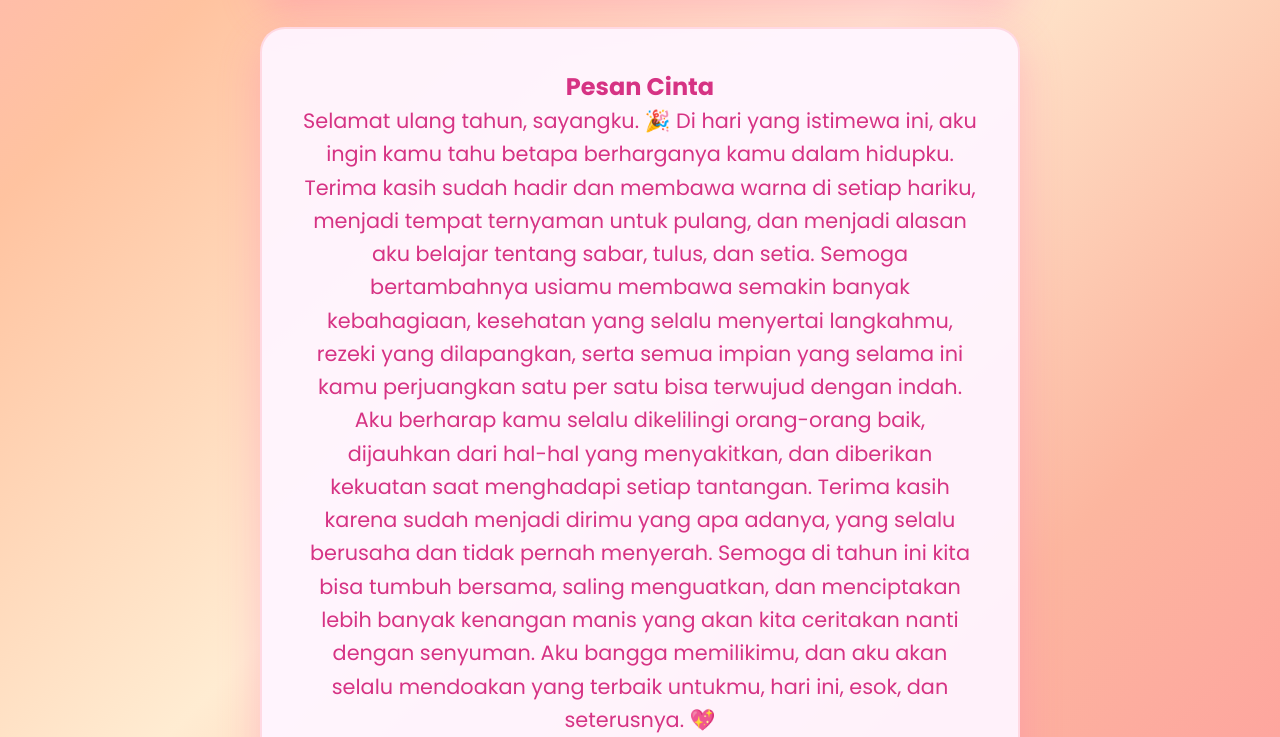
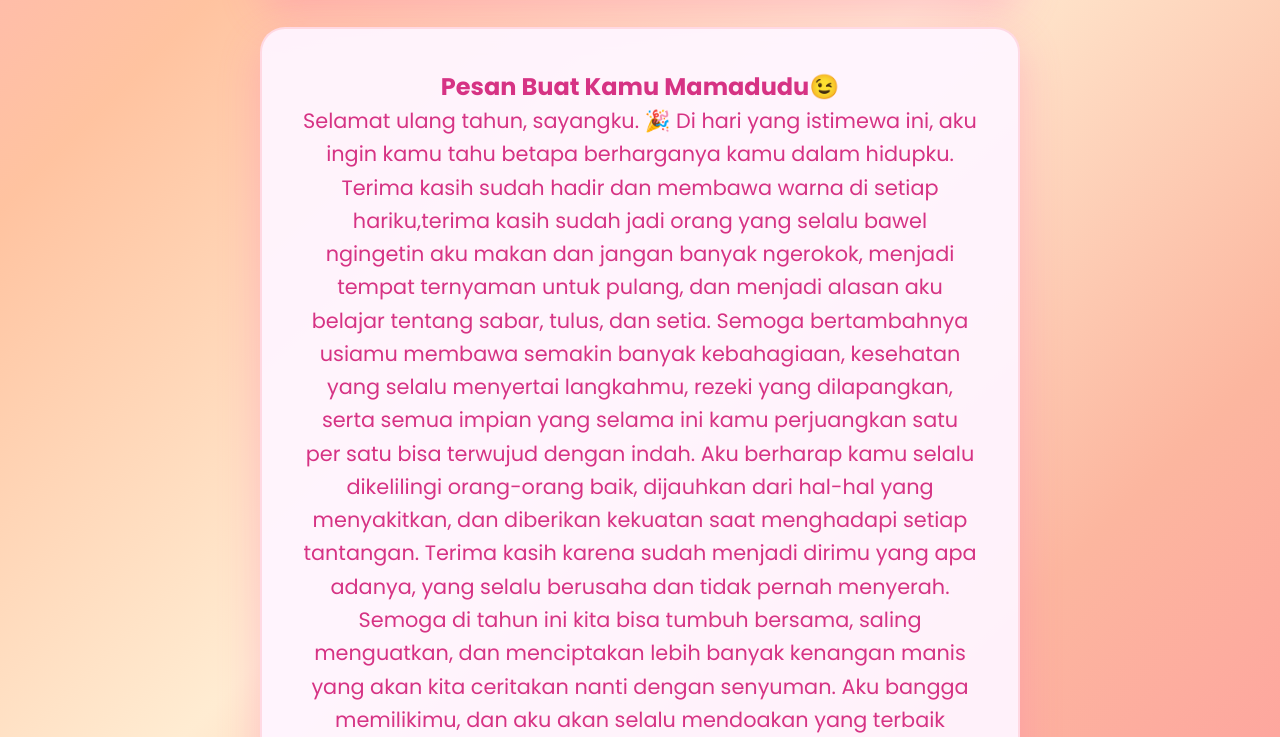
Before and after one commit to azmannurawwabin0708-dotcom/buat-kamu, a plain HTML site: page index.html in a window 1280 px wide. Shown: the part 503-1240 px from the top of the page. Drawn offline with Linux system fonts and the light colour scheme.

Commit message:
Update index.html

```diff
--- a/index.html
+++ b/index.html
@@ -30,17 +30,14 @@
       </section>
 
       <section class="message">
-        <h2>Pesan Cinta</h2>
+        <h2>Pesan Buat Kamu Mamadudu😉</h2>
         <div class="love-note">
           <p>
-            Selamat ulang tahun, sayangku. 🎉 Di hari yang istimewa ini, aku
-            ingin kamu tahu betapa berharganya kamu dalam hidupku. Terima kasih
-            sudah hadir dan membawa warna di setiap hariku, menjadi tempat
-            ternyaman untuk pulang, dan menjadi alasan aku belajar tentang
+            Selamat ulang tahun, sayangku. 🎉 Di hari yang istimewa ini, aku ingin kamu tahu betapa berharganya kamu dalam hidupku. Terima kasih
+sudah hadir dan membawa warna di setiap hariku,terima kasih sudah jadi orang yang selalu bawel ngingetin aku makan dan jangan banyak ngerokok, menjadi tempat ternyaman untuk pulang, dan menjadi alasan aku belajar tentang
 sabar, tulus, dan setia. Semoga bertambahnya usiamu membawa semakin
 banyak kebahagiaan, kesehatan yang selalu menyertai langkahmu,
-            rezeki yang dilapangkan, serta semua impian yang selama ini kamu
-            perjuangkan satu per satu bisa terwujud dengan indah. Aku berharap
+rezeki yang dilapangkan, serta semua impian yang selama ini kamu perjuangkan satu per satu bisa terwujud dengan indah. Aku berharap
 kamu selalu dikelilingi orang-orang baik, dijauhkan dari hal-hal
 yang menyakitkan, dan diberikan kekuatan saat menghadapi setiap
 tantangan. Terima kasih karena sudah menjadi dirimu yang apa adanya,
```
Lines whose indentation alone changed are shown as unchanged.
